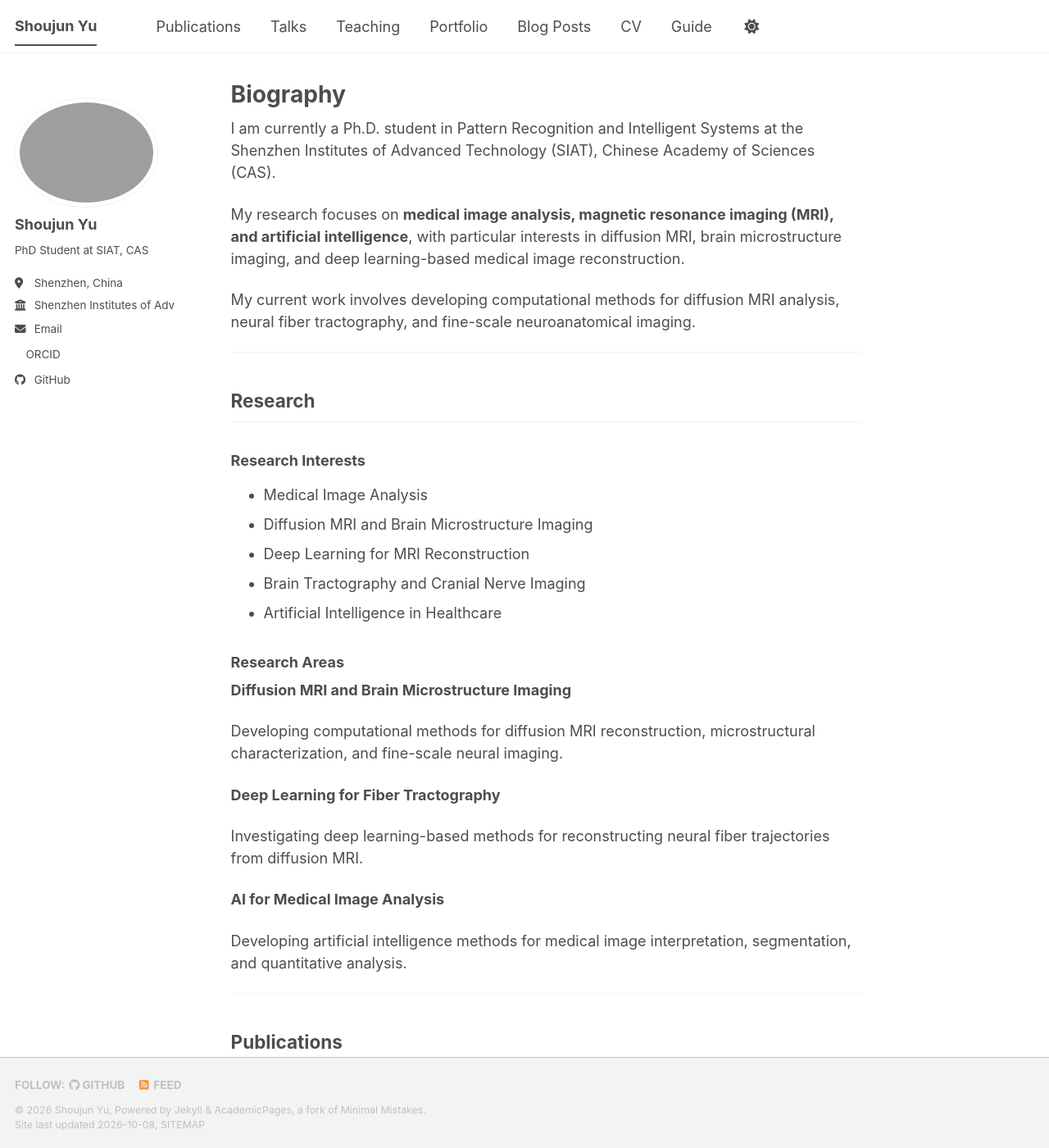
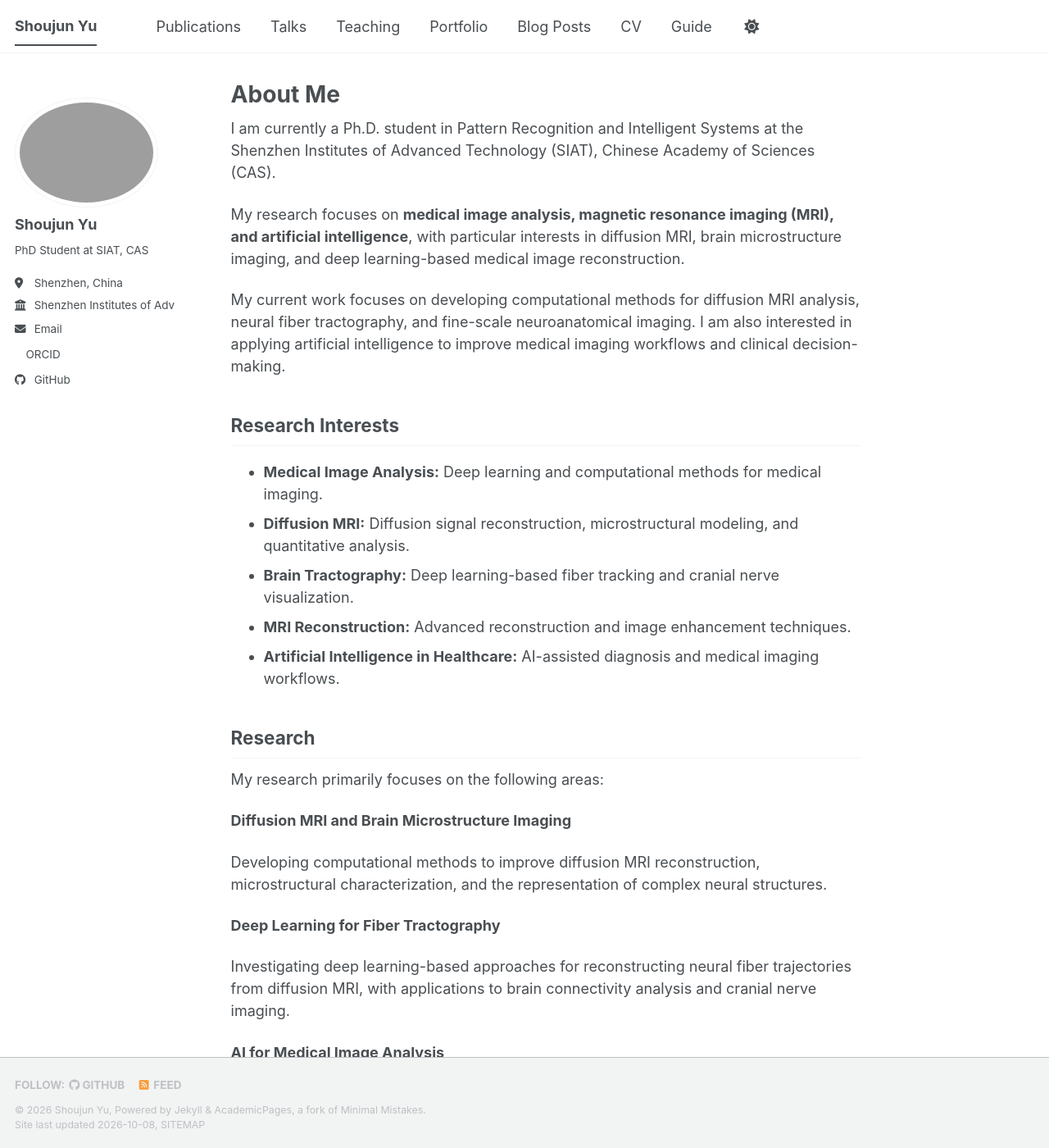
Before and after one commit to ShoujunYu/shoujunyu.github.io, a Jekyll site: the page built from _pages/about.md, in a window 1280 px wide and 1400 px high. Shown: the whole window at 82% size. Built offline with Jekyll 4.4.1, drawn with Linux system fonts in a browser that asks for light colours; a style sheet for code colours, icons or effects is not loaded; some of the changed text lies outside the part shown.

Commit message:
Update about.md
Updated the 'About Me' section with new content and formatting changes.

```diff
--- a/_pages/about.md
+++ b/_pages/about.md
@@ -1,140 +1,46 @@
 ---
 permalink: /
-title: "Biography"
+title: "About Me"
 author_profile: true
 redirect_from:
   - /about/
   - /about.html
 ---
 
-<div id="biography"></div>
-
 I am currently a Ph.D. student in Pattern Recognition and Intelligent Systems at the Shenzhen Institutes of Advanced Technology (SIAT), Chinese Academy of Sciences (CAS).
 
 My research focuses on **medical image analysis, magnetic resonance imaging (MRI), and artificial intelligence**, with particular interests in diffusion MRI, brain microstructure imaging, and deep learning-based medical image reconstruction.
 
-My current work involves developing computational methods for diffusion MRI analysis, neural fiber tractography, and fine-scale neuroanatomical imaging.
+My current work focuses on developing computational methods for diffusion MRI analysis, neural fiber tractography, and fine-scale neuroanatomical imaging. I am also interested in applying artificial intelligence to improve medical imaging workflows and clinical decision-making.
 
----
+## Research Interests
 
-<h2 id="research">Research</h2>
+- **Medical Image Analysis:** Deep learning and computational methods for medical imaging.
+- **Diffusion MRI:** Diffusion signal reconstruction, microstructural modeling, and quantitative analysis.
+- **Brain Tractography:** Deep learning-based fiber tracking and cranial nerve visualization.
+- **MRI Reconstruction:** Advanced reconstruction and image enhancement techniques.
+- **Artificial Intelligence in Healthcare:** AI-assisted diagnosis and medical imaging workflows.
 
-### Research Interests
+## Research
 
-- Medical Image Analysis
-- Diffusion MRI and Brain Microstructure Imaging
-- Deep Learning for MRI Reconstruction
-- Brain Tractography and Cranial Nerve Imaging
-- Artificial Intelligence in Healthcare
-
-### Research Areas
+My research primarily focuses on the following areas:
 
 **Diffusion MRI and Brain Microstructure Imaging**
 
-Developing computational methods for diffusion MRI reconstruction, microstructural characterization, and fine-scale neural imaging.
+Developing computational methods to improve diffusion MRI reconstruction, microstructural characterization, and the representation of complex neural structures.
 
 **Deep Learning for Fiber Tractography**
 
-Investigating deep learning-based methods for reconstructing neural fiber trajectories from diffusion MRI.
+Investigating deep learning-based approaches for reconstructing neural fiber trajectories from diffusion MRI, with applications to brain connectivity analysis and cranial nerve imaging.
 
 **AI for Medical Image Analysis**
 
-Developing artificial intelligence methods for medical image interpretation, segmentation, and quantitative analysis.
+Exploring artificial intelligence methods for medical image interpretation, quantitative analysis, and clinical decision support.
 
----
+## Publications
 
-<h2 id="publications">Publications</h2>
+Please visit my [Publications](https://shoujunyu.github.io/publications/) page for a list of my research publications.
 
-<style>
-.pub-entry {
-  margin-left: 1.5rem;
-  margin-bottom: 1.2rem;
-  line-height: 1.55;
-}
+## Curriculum Vitae
 
-.pub-entry a {
-  color: #07501b;
-  text-decoration: underline;
-}
-</style>
-
-<div class="pub-list">
-
-{% assign sorted_pubs = site.publications | sort: "date" | reverse %}
-{% assign current_year = "" %}
-
-{% for pub in sorted_pubs %}
-  {% assign pub_year = pub.date | date: "%Y" %}
-
-  {% if pub_year != current_year %}
-    <h3>{{ pub_year }}</h3>
-    {% assign current_year = pub_year %}
-  {% endif %}
-
-  <p class="pub-entry">
-    {{ pub.authors }}.
-    <strong>{{ pub.title }}</strong>.
-    <em>{{ pub.venue }}</em>.
-
-    {% if pub.pdfurl %}
-      <a href="{{ pub.pdfurl }}">[pdf]</a>
-    {% endif %}
-
-    {% if pub.paperurl %}
-      <a href="{{ pub.paperurl }}">[paper]</a>
-    {% endif %}
-
-    {% if pub.codeurl %}
-      <a href="{{ pub.codeurl }}">[code]</a>
-    {% endif %}
-
-    {% if pub.dataurl %}
-      <a href="{{ pub.dataurl }}">[dataset]</a>
-    {% endif %}
-
-    {% if pub.dataseturl %}
-      <a href="{{ pub.dataseturl }}">[dataset]</a>
-    {% endif %}
-  </p>
-{% endfor %}
-
-</div>
-
----
-
-<h2 id="cv">Curriculum Vitae</h2>
-
-### Education
-
-**2023 – 2027 (Expected)**
-
-Ph.D. in Pattern Recognition and Intelligent Systems
-University of Chinese Academy of Sciences (UCAS)
-Shenzhen Institutes of Advanced Technology (SIAT)
-
-**2020 – 2023**
-
-M.S. in Electronic Information Engineering
-Southern Medical University
-
-**2016 – 2020**
-
-B.S. in Biomedical Engineering (Medical Imaging Engineering)
-Southern Medical University
-
-### Research Expertise
-
-- **MRI Reconstruction:** k-space reconstruction, inverse problems, and image quality assessment.
-- **Diffusion MRI:** Diffusion signal modeling, spherical harmonics, and microstructural analysis.
-- **Deep Learning:** Generative modeling, rectified flow, and 3D medical image segmentation.
-- **Neuroimaging:** Fiber tractography, brain connectivity analysis, and cranial nerve imaging.
-
----
-
-<h2 id="contact">Contact</h2>
-
-**Email:** [sj.yu1@siat.ac.cn](mailto:sj.yu1@siat.ac.cn)
-
-**GitHub:** [ShoujunYu](https://github.com/ShoujunYu)
-
-**ORCID:** [0000-0001-9865-8190](https://orcid.org/0000-0001-9865-8190)
+My academic background and research experience are available on my [CV](https://shoujunyu.github.io/cv/) page.
```
